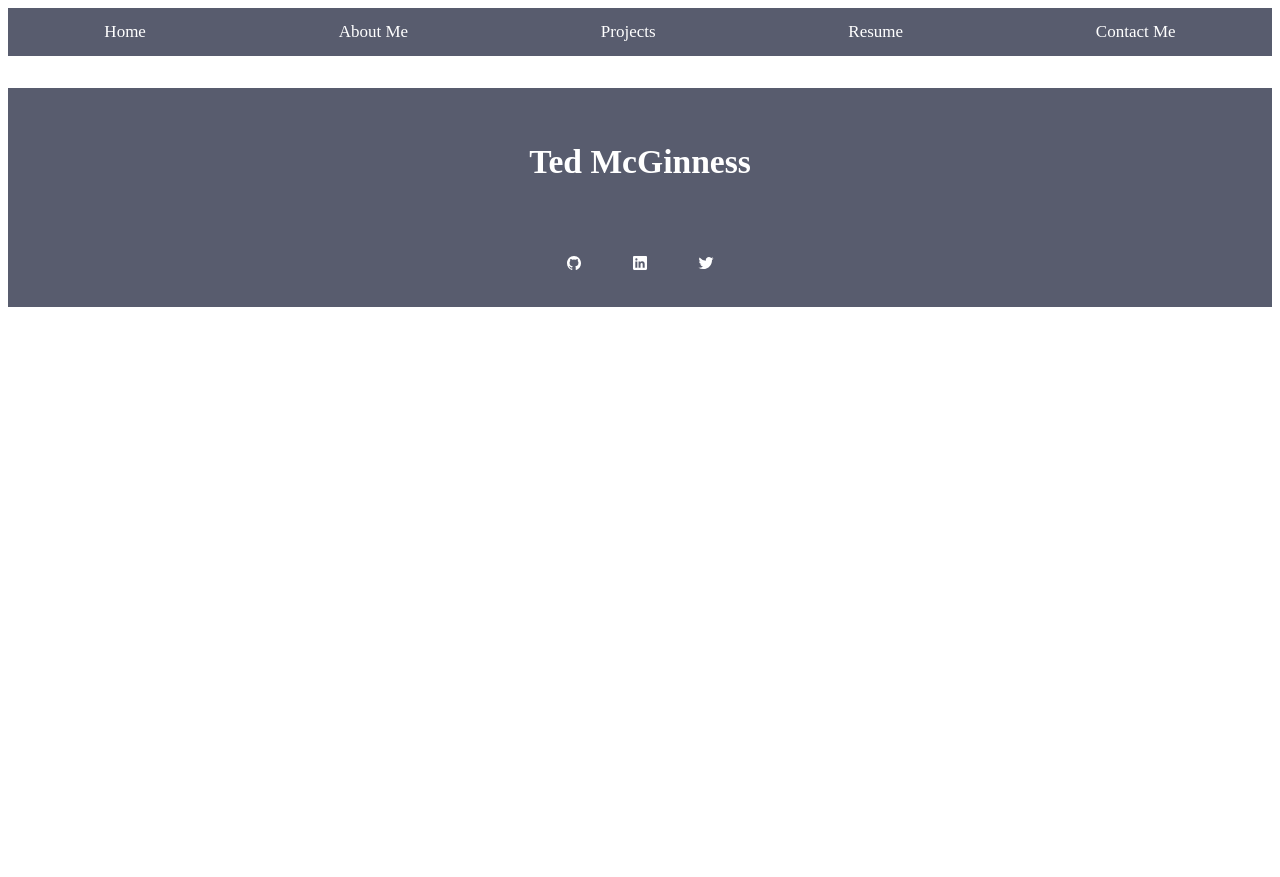
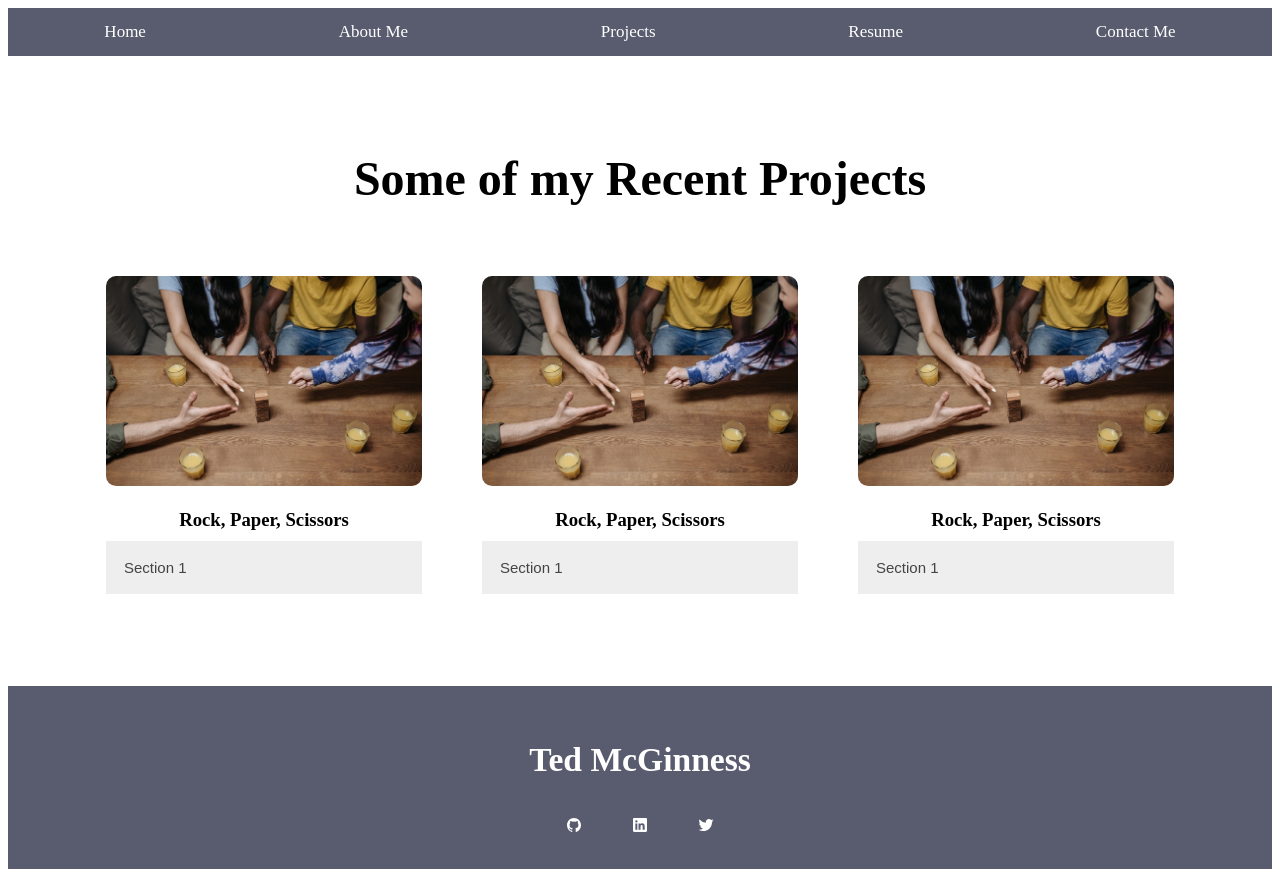
Before and after one commit to tmcginness/portfolio, a plain HTML site: page projects.html in a window 1280 px wide. Before the commit the page ends 800 px from the top, so only its background shows below. Drawn offline with nearby package versions, Linux system fonts and the light colour scheme.

Commit message:
projects layout created, accordions added

```diff
--- a/app.js
+++ b/app.js
@@ -0,0 +1,19 @@
+$(() => {
+
+    const $acc = $(".accordion");
+
+
+    for (i = 0; i < $acc.length; i++) {
+        $acc[i].addEventListener("click", function () {
+            this.classList.toggle("active");
+            let panel = this.nextElementSibling;
+            if (panel.style.display === "block") {
+                panel.style.display = "none";
+            } else {
+                panel.style.display = "block";
+            }
+        });
+    }
+
+
+});
--- a/projects.html
+++ b/projects.html
@@ -27,14 +27,47 @@
             </button>
         </div>
     </nav>
+    <section class="projects">
+        <h1 class="heading">Some of my Recent Projects</h1>
+        <div class="projectsContainer">
+            <div class="projectCard">
+                <!-- Photo by Pavel Danilyuk from Pexels -->
+                <img src="./imgs/RPS.jpeg" alt="Rock Paper Scissors" class="projectPic" />
+                <h3 class="projectTitle">Rock, Paper, Scissors</h3>
+                <button class="accordion">Section 1</button>
+                <div class="panel">
+                    <p>Lorem ipsum...</p>
+                </div>
 
+            </div>
+            <div class="projectCard">
+                <!-- Photo by Pavel Danilyuk from Pexels -->
+                <img src="./imgs/RPS.jpeg" alt="Rock Paper Scissors" class="projectPic" />
+                <h3 class="projectTitle">Rock, Paper, Scissors</h3>
+                <button class="accordion">Section 1</button>
+                <div class="panel">
+                    <p>Lorem ipsum...</p>
+                </div>
+
+            </div>
+            <div class="projectCard">
+                <!-- Photo by Pavel Danilyuk from Pexels -->
+                <img src="./imgs/RPS.jpeg" alt="Rock Paper Scissors" class="projectPic" />
+                <h3 class="projectTitle">Rock, Paper, Scissors</h3>
+                <button class="accordion">Section 1</button>
+                <div class="panel">
+                    <p>Lorem ipsum...</p>
+                </div>
+
+            </div>
+        </div>
+    </section>
 
 
     <!--Footer-->
     <footer>
-        <div class="footer-content">
+        <div class="footerContent">
             <h3>Ted McGinness</h3>
-            <p></p>
 
             <ul class="socials">
                 <li>
--- a/style.css
+++ b/style.css
@@ -103,7 +103,67 @@
     padding: 50px;
 }
 
-/* End about me  styles */
+/* End about me styles */
+
+/* Project page styles */
+
+.projects {
+    padding: 30px 0;
+    margin-top: 25px;
+}
+
+.projectPic {
+    width: 100%;
+    border-radius: 10px;
+}
+
+.projectsContainer {
+    display: flex;
+    justify-content: center;
+    min-height: 200px;
+}
+
+.projectTitle {
+    margin-bottom: 10px;
+}
+
+.projectCard {
+    text-align: center;
+    width: 25%;
+    flex-wrap: wrap;
+    background-color: #fff;
+    padding: 20px;
+    margin: 10px;
+}
+
+/* End project page styles */
+
+/* Style the buttons that are used to open and close the accordion panel */
+
+.accordion {
+    background-color: #eee;
+    color: #444;
+    cursor: pointer;
+    padding: 18px;
+    width: 100%;
+    border: none;
+    text-align: left;
+    outline: none;
+    font-size: 15px;
+    transition: 0.4s;
+}
+
+.active,
+.accordion:hover {
+    background-color: #ccc;
+}
+
+.panel {
+    padding: 0 18px;
+    display: none;
+    background-color: white;
+    overflow: hidden;
+}
 
 /* Footer Styles */
 
@@ -115,17 +175,9 @@
     text-align: center;
 }
 
-.footer-content h3 {
+.footerContent h3 {
     font-size: 2.1rem;
     line-height: 3rem;
-    color: white;
-}
-
-.footer-content p {
-    max-width: 500px;
-    margin: 10px auto;
-    line-height: 28px;
-    font-size: 14px;
     color: white;
 }
 
```
Also changed, not shown: bio.html (+11 -9 lines), contact.html (+1 -1 lines), index.html (+1 -1 lines), resume.html (+1 -1 lines), imgs/RPS.jpeg (added).
